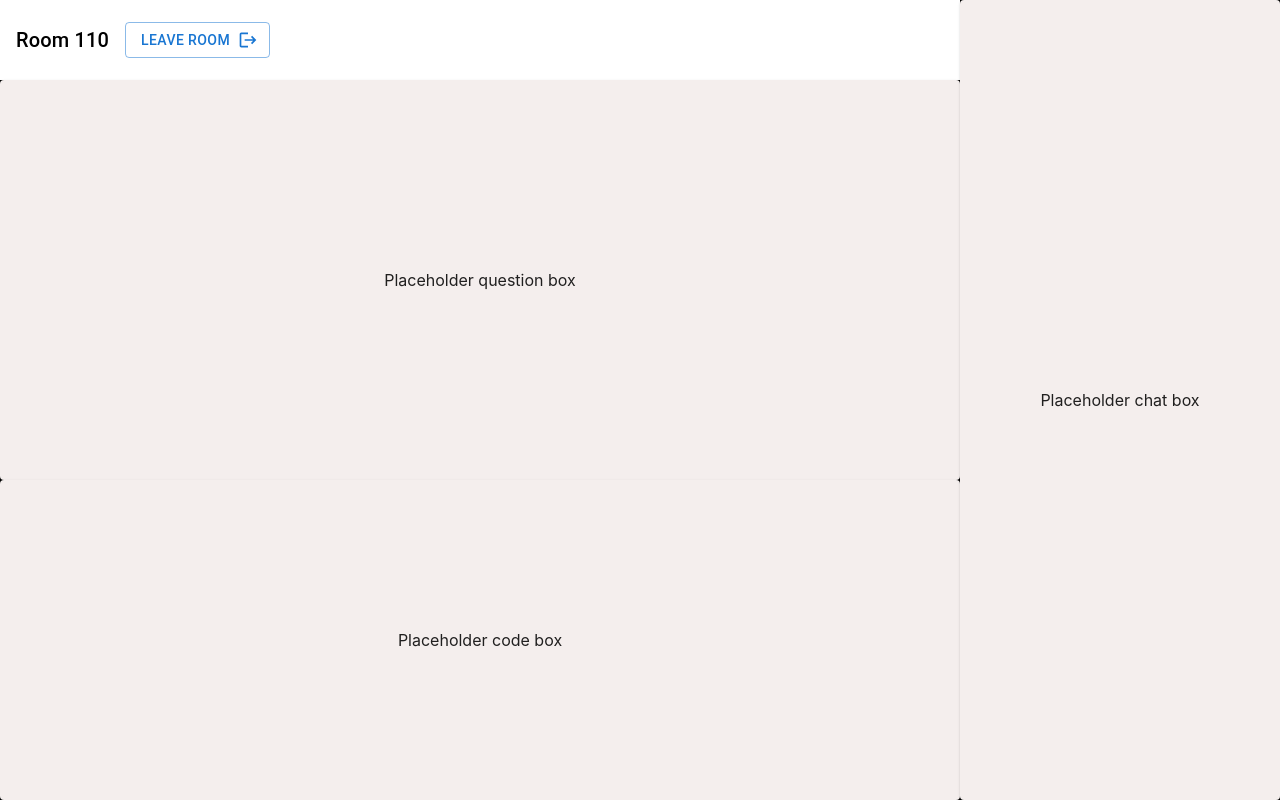
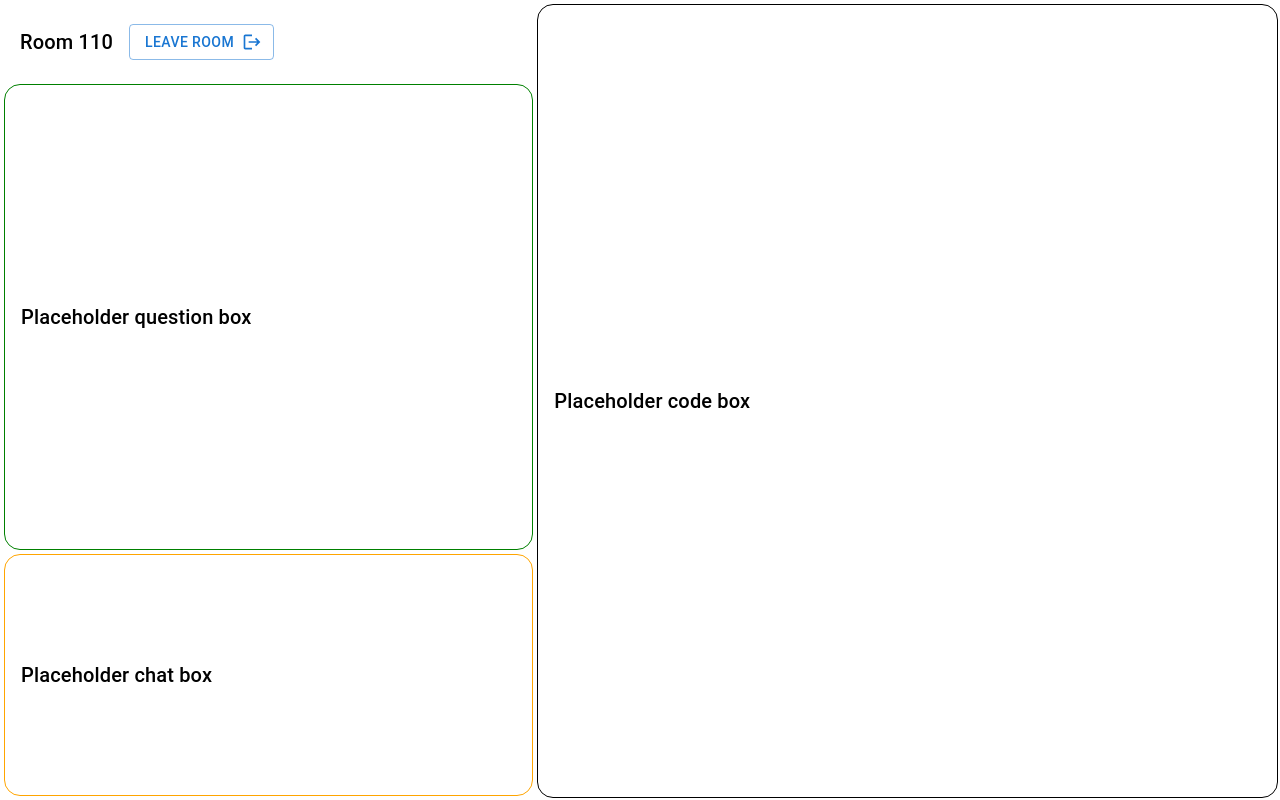
Before and after one commit to Punpun1643/PeerPrep-frontend, a React (Create React App) app in the folder frontend/: page /roompage in a window 1280 px wide. Built offline with nearby package versions, Linux system fonts and the light colour scheme.

Commit message:
Adjust border and margin

```diff
--- a/frontend/src/components/MatchingService/RoomPage.js
+++ b/frontend/src/components/MatchingService/RoomPage.js
@@ -7,6 +7,7 @@ import Paper from '@mui/material/Paper';
 import Stack from '@mui/material/Stack';
 import Typography from "@mui/material/Typography";
 import LogoutIcon from '@mui/icons-material/Logout';
+import HouseIcon from '@mui/icons-material/House';
 
 
 
@@ -22,29 +23,39 @@ const Item = styled(Paper)(({ theme }) => ({
 export default function RoomPage() {
     return (
         //<Box sx={{backgroundColor: 'blue'}}
-            <Grid container spacing={0} sx={{backgroundColor:'black', width:'100vw', height:'100vh', margin: '0px'}}>
+            <Grid container spacing={0.5} sx={{backgroundColor:'white', width:'100vw', height:'100vh', margin: '0px'}}>
                 {/* left panel */}
-                <Grid item xs={8} md={9}>
-                    <Stack spacing={0}>
+                <Grid item xs={5} md={5}>
+                    <Stack spacing={0.5}>
                         {/* room number and leave room button */}
-                        <Box sx={{height: "10vh", display:'flex', justifyContent:'flex-start', alignItems:'center', backgroundColor: 'white'}}>
-                            <Typography variant="h6" sx={{margin: 2}}> Room 110 </Typography>
+                        <Box sx={{height: "9.5vh", display:'flex', justifyContent:'flex-start', alignItems:'center', backgroundColor: 'white'}}>
+                            <Typography variant="h6" sx={{margin: 2}}> Room {110} </Typography>
                             <Button variant="outlined" endIcon={<LogoutIcon />}>
                               Leave Room
                             </Button>
                         </Box>
                         {/* question box */}
-                        <Item sx={{height: "50vh"}}>Placeholder question box</Item>
-                        {/*code box */}
-                        <Item sx={{height: "40vh"}}>Placeholder code box</Item>
+                        <Box sx={{height: "58vh", display:'flex', justifyContent:'flex-start', alignItems:'center',
+                                  backgroundColor: 'white', border: 1.5, borderColor: 'green', borderRadius: 4}}>
+                            <Typography variant="h6" sx={{margin: 2}}> Placeholder question box </Typography>
+                        </Box>
+                        {/*chat box */}
+                        <Box sx={{height: "30vh", display:'flex', justifyContent:'flex-start', alignItems:'center',
+                                  backgroundColor: 'white', border: 1.5, borderColor: 'orange', borderRadius: 4}}>
+                            <Typography variant="h6" sx={{margin: 2}}> Placeholder chat box </Typography>
+                        </Box>
                     </Stack>
                 </Grid>
 
                 {/* right panel */}
-                <Grid item xs={4} md={3} sx={{height: "100vh"}}>
+                <Grid item xs={6.98} md={6.98} sx={{height: "100vh"}}>
                     <Stack spacing={0}>
-                        {/* chat box */}
-                        <Item sx={{height: "100vh"}}>Placeholder chat box</Item>
+                        {/* code box */}
+                        {/* <Item sx={{height: "100vh"}}>Placeholder code box</Item> */}
+                        <Box sx={{height: "99vh", display:'flex', justifyContent:'flex-start', alignItems:'center',
+                                  backgroundColor: 'white', border: 1.5, borderColor: 'grey', borderRadius: 4}}>
+                            <Typography variant="h6" sx={{margin: 2}}> Placeholder code box </Typography>
+                        </Box>
                     </Stack>
                 </Grid>
 
```
